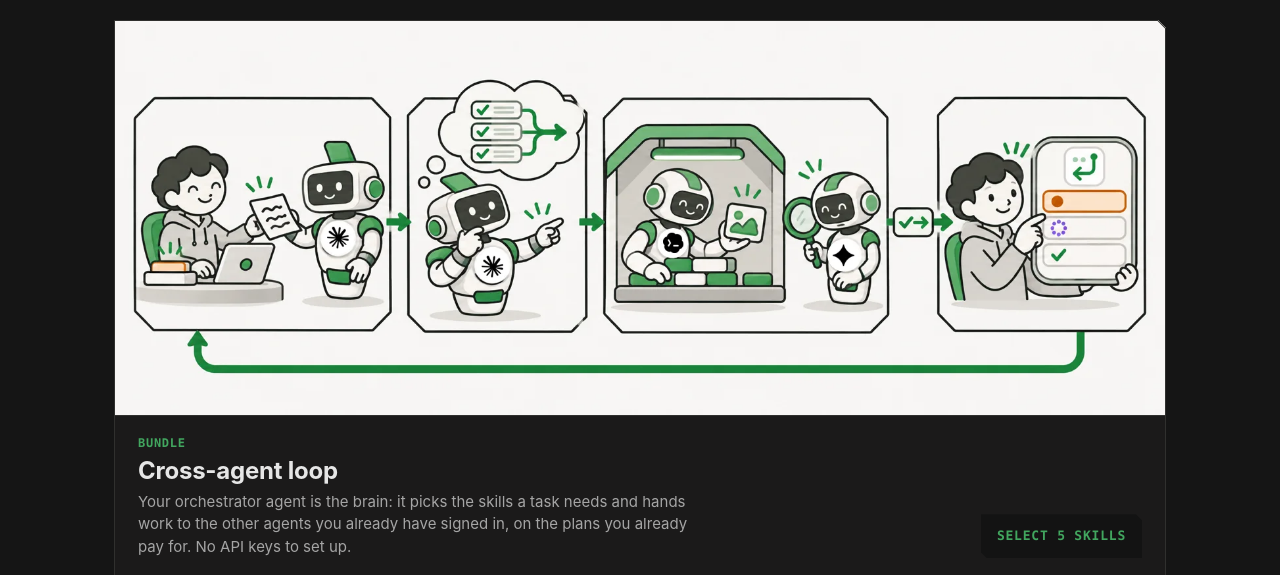
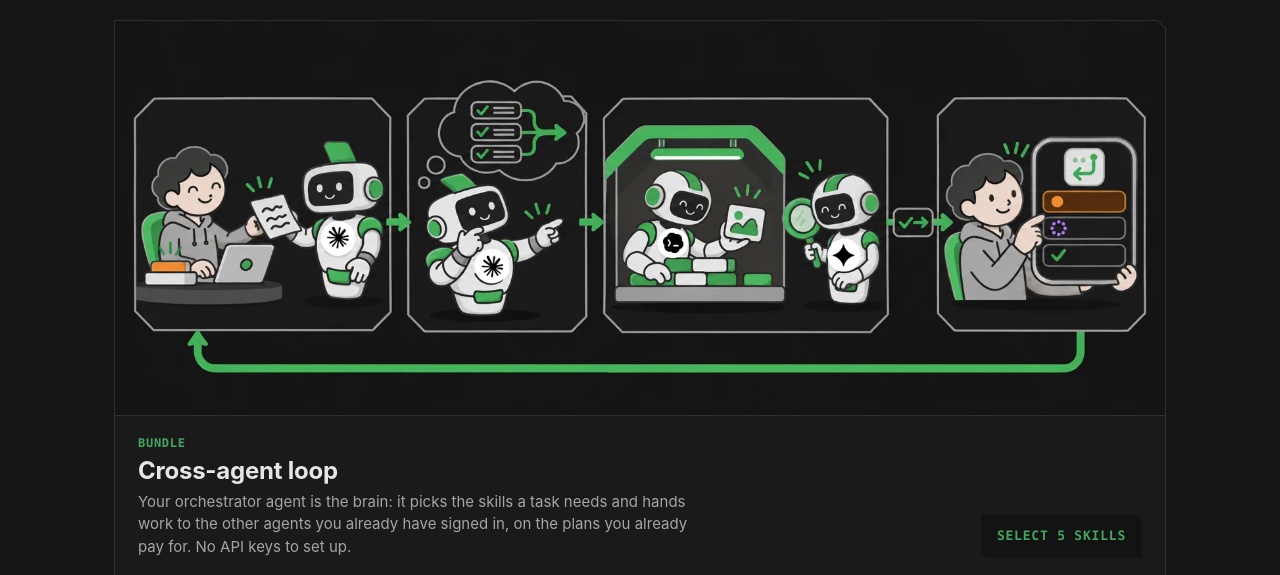
Before and after one commit to martin-gomola/my-agent-skills, a plain HTML site: page site/index.html in a window 1280 px wide. Both pictures are taken after a click on the button "Switch to dark theme". Shown: the part 161-736 px from the top of the page. Drawn offline with Linux system fonts and the light colour scheme; files whose address does not match are found by name.

Commit message:
feat(site): dark-mode version of the storyboard banner
The flow banner now follows the page theme: a dark Storyboard recolored to
the Your Turn dark palette, with the exact agent logos re-stamped, swaps in
when data-theme is dark. The dark image is lazy-loaded so light visitors
never fetch it.

```diff
--- a/site/index.html
+++ b/site/index.html
@@ -7,7 +7,7 @@
 <title>Choose your skills · Your Turn Loop</title>
 <script>try{document.documentElement.dataset.theme=localStorage.getItem('theme')||(matchMedia('(prefers-color-scheme: dark)').matches?'dark':'light')}catch{document.documentElement.dataset.theme='light'}</script>
 <link rel="icon" href="icon.svg" type="image/svg+xml">
-<link rel="stylesheet" href="style.css?v=one-product-3">
+<link rel="stylesheet" href="style.css?v=one-product-4">
 <script type="module" src="theme.mjs?v=1"></script>
 <script type="module" src="install.mjs?v=skill-picker-6"></script>
 <body>
@@ -23,7 +23,8 @@
 <main>
   <h1>Choose your skills</h1>
   <section id="flow" class="flow hud-panel" aria-labelledby="flow-title" hidden>
-    <img class="flow-art" src="flow/agent-loop.webp?v=4" alt="Four panels: you hand your notes to Claude, the orchestrator; Claude plans and delegates; Codex builds in its own worktree while Gemini reviews it; the result lands in your Your Turn inbox, and you start the next brief from the card that needs you." width="1600" height="600">
+    <img class="flow-art flow-art-light" src="flow/agent-loop.webp?v=4" alt="Four panels: you hand your notes to Claude, the orchestrator; Claude plans and delegates; Codex builds in its own worktree while Gemini reviews it; the result lands in your Your Turn inbox, and you start the next brief from the card that needs you." width="1600" height="600">
+    <img class="flow-art flow-art-dark" src="flow/agent-loop-dark.webp?v=1" alt="Four panels: you hand your notes to Claude, the orchestrator; Claude plans and delegates; Codex builds in its own worktree while Gemini reviews it; the result lands in your Your Turn inbox, and you start the next brief from the card that needs you." width="1600" height="600" loading="lazy">
     <div class="flow-heading">
       <div>
         <p class="flow-kicker">Bundle</p>
--- a/site/style.css
+++ b/site/style.css
@@ -118,6 +118,8 @@ pre { max-width: 100%; margin: 12px 0 0; padding: 14px; overflow-wrap: anywhere;
 /* Cross-agent loop bundle */
 .flow { margin-bottom: 24px; }
 .flow-art { display: block; width: calc(100% + 48px); height: auto; margin: -24px -24px 20px; border-bottom: 1px solid var(--line); }
+.flow-art-dark, :root[data-theme="dark"] .flow-art-light { display: none; }
+:root[data-theme="dark"] .flow-art-dark { display: block; }
 .flow-heading { display: flex; flex-wrap: wrap; align-items: flex-end; justify-content: space-between; gap: 12px 24px; }
 .flow h2 { margin: 6px 0; font-size: 24px; line-height: 1.15; letter-spacing: -.01em; }
 #flow-description { max-width: 60ch; margin: 0; color: var(--muted); font-size: 15px; line-height: 1.5; }
```
Also changed, not shown: site/spec.html (+1 -1 lines), site/flow/agent-loop-dark.webp (added).
